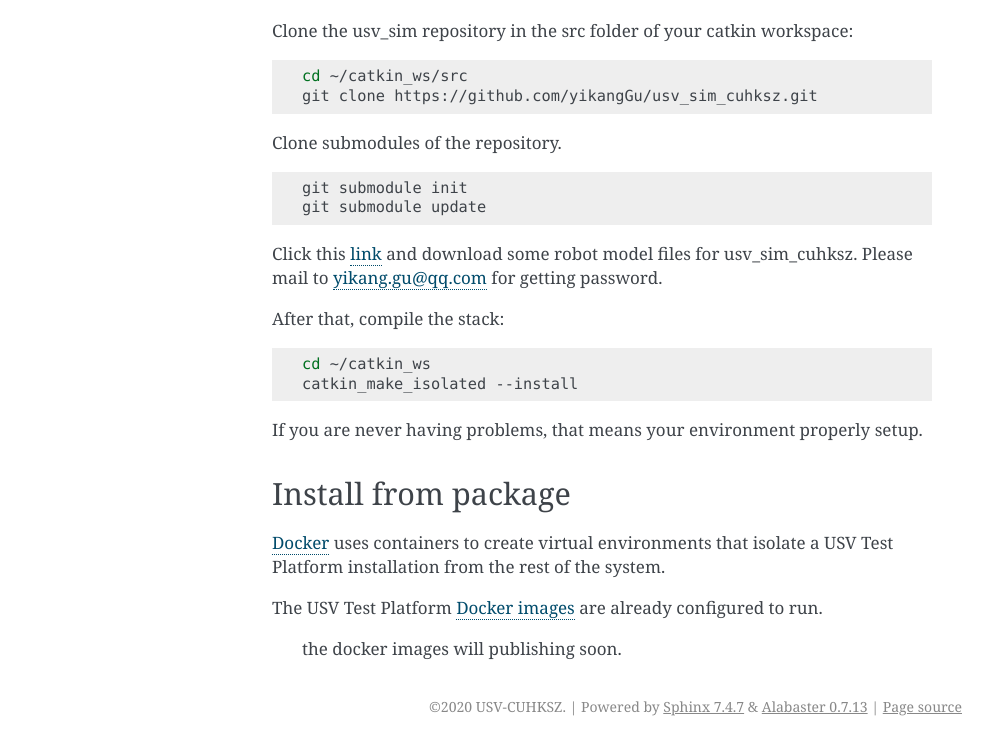
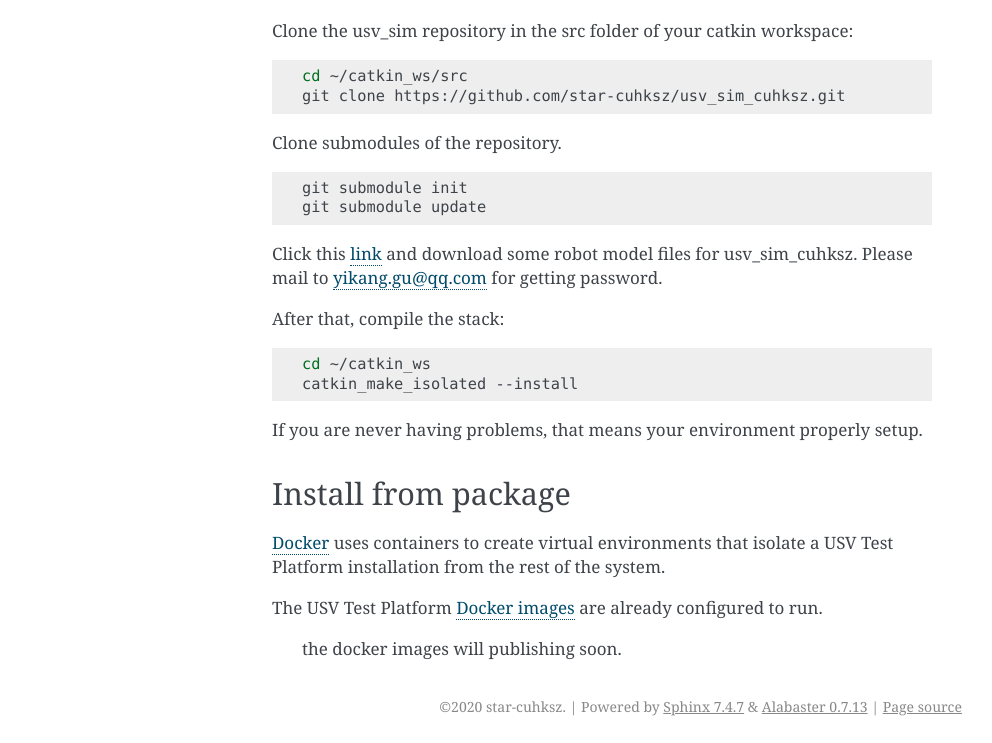
Before and after one commit to star-cuhksz/USV_Sim_docs, a Sphinx documentation site: the page built from docs/modules/Operation/Installation.rst, in a window 1280 px wide and 1400 px high, scrolled down 249 px. Shown: the part 654-1397 px from the top of the window, without its empty margins (148-1140 px from the left). Built offline with Sphinx 7.4.7, drawn with Linux system fonts in a browser that asks for light colours.

Commit message:
transfer

```diff
--- a/docs/conf.py
+++ b/docs/conf.py
@@ -8,8 +8,8 @@ import sphinx
 # -- Project information -----------------------------------------------------
 
 project = 'USV Test Platform'
-author = 'YiKang Gu'
-copyright = '%d USV-CUHKSZ' % datetime.now().year
+author = 'star-cuhksz'
+copyright = '%d star-cuhksz' % datetime.now().year
 version = '1.0'
 release = ''
 
@@ -30,7 +30,7 @@ pygments_style = 'sphinx'
 html_theme = 'alabaster'
 html_theme_options = {
     "description": "A light, configurable USV Test Platform",
-    "github_user": "yikangGu",
+    "github_user": "star-cuhksz",
     "github_repo": "usv_sim_cuhksz",
     "fixed_sidebar": True,
     "tidelift_url": "https://tidelift.com/subscription/pkg/pypi-alabaster?utm_source=pypi-alabaster&utm_medium=referral&utm_campaign=docs",
@@ -69,7 +69,7 @@ latex_elements = {
 #  author, documentclass [howto, manual, or own class]).
 latex_documents = [
     (master_doc, 'USV.tex', 'USV Documentation',
-     'USV-CUHKSZ', 'manual'),
+     'star-cuhksz', 'manual'),
 ]
 
 
--- a/docs/modules/Operation/Installation.rst
+++ b/docs/modules/Operation/Installation.rst
@@ -45,7 +45,7 @@ Clone the usv_sim repository in the src folder of your catkin workspace:
 .. code-block:: bash
 
     cd ~/catkin_ws/src
-    git clone https://github.com/yikangGu/usv_sim_cuhksz.git
+    git clone https://github.com/star-cuhksz/usv_sim_cuhksz.git
 
 Clone submodules of the repository.
 
```
